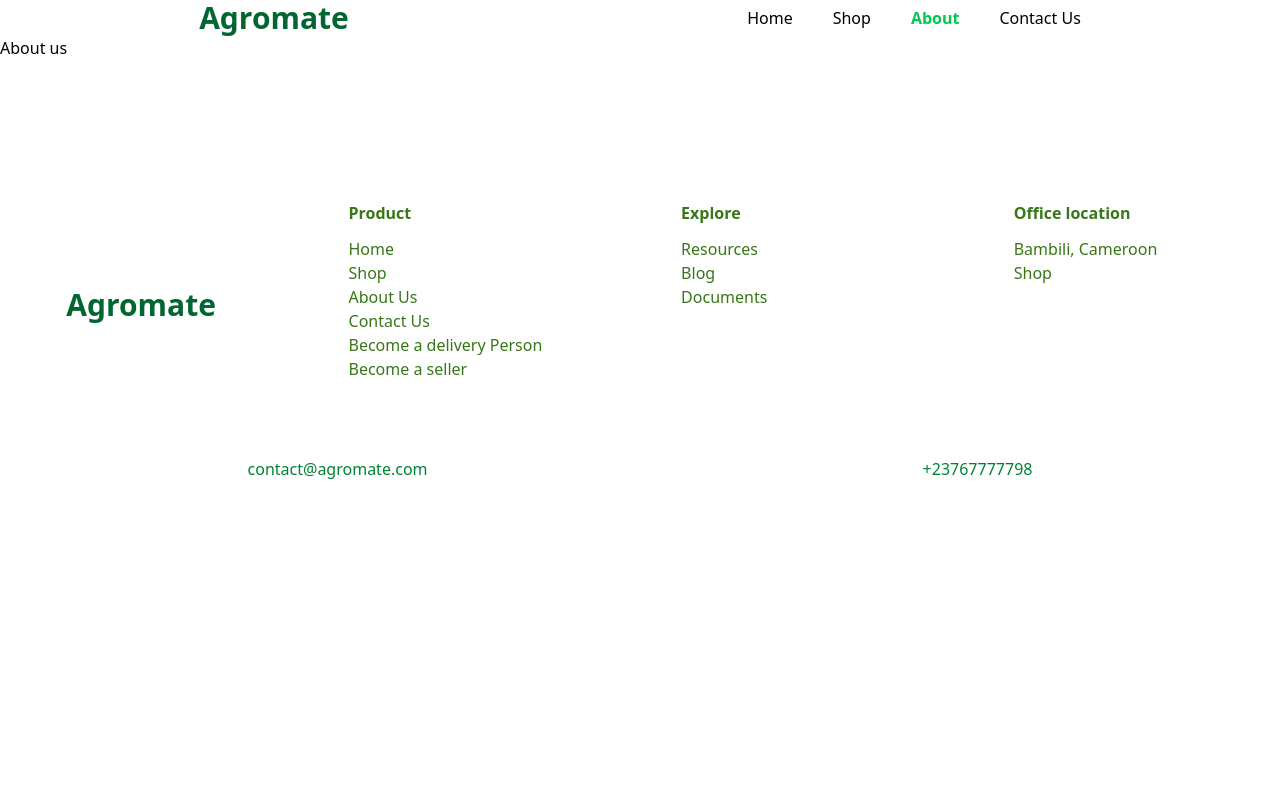
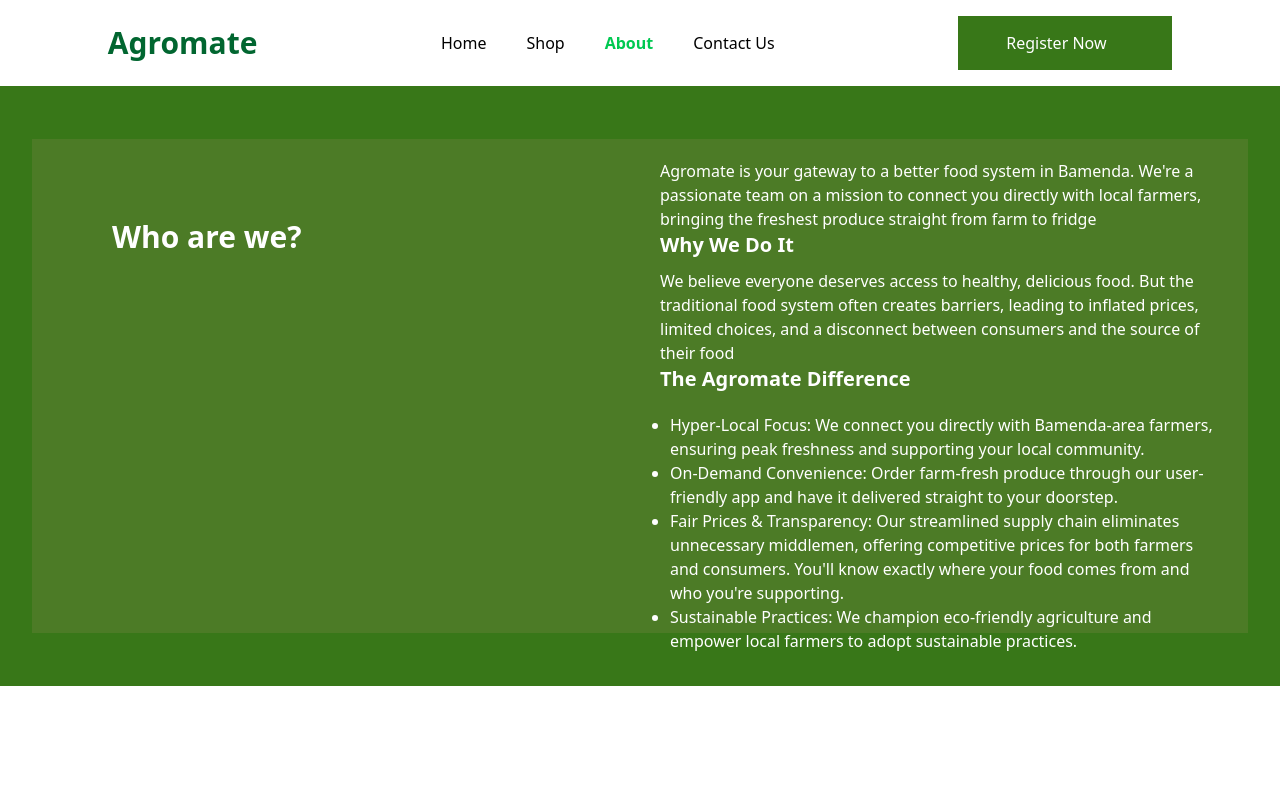
Before and after one commit to bel-konseh/AgroMate, a React (Vite) app: page /about in a window 1280 px wide. Shown: the top 800 px of the page. Built offline with nearby package versions, Linux system fonts and the light colour scheme.

Commit message:
Add about page content

```diff
--- a/src/components/Header.tsx
+++ b/src/components/Header.tsx
@@ -1,8 +1,9 @@
 
 import { NavLink } from "react-router-dom"
+import ButtonGreen from "./ButtonGreen"
 const Header = () => {
   return (
-    <div className=" flex justify-around items-center">
+    <div className=" flex justify-around items-center md:p-4">
       <div className=" text-green-800 font-bold text-3xl">
             Agromate
       </div>
@@ -12,6 +13,7 @@ const Header = () => {
         <li><NavLink to={'/about'} className={({isActive})=>(isActive? "text-green-500 font-bold":"")}>About</NavLink></li>
         <li><NavLink to={'/contact'} className={({isActive})=>(isActive? "text-green-500 font-bold":"")}>Contact Us</NavLink></li>
       </ul>
+      <ButtonGreen title="Register Now" />
     </div>
   )
 }
--- a/src/pages/AboutUs.tsx
+++ b/src/pages/AboutUs.tsx
@@ -1,11 +1,27 @@
-
-import React from 'react'
 
 function AboutUs() {
   return (
-    <div>
-      About us
-    </div>
+    <main className='flex justify-center items-center lg:h-[600px] bg-[#387718]'>
+      <div className='lg:h-[494px] lg:w-[1216px] flex flex-col bg-red-300/10 lg:flex-row text-white w-4/5]'>
+        <div className='p-5 lg:w-1/2 lg:p-20'>
+          <h2 className='font-bold text-3xl'>Who are we?</h2>
+        </div>
+        <div className='lg:w-1/2 p-5 lg:text-[16px]'>
+          <p>Agromate is your gateway to a better food system in Bamenda. We're a passionate team on a mission to connect you directly with local farmers, bringing the freshest produce straight from farm to fridge</p>
+
+          <h2 className='font-semibold text-xl mb-2.5'>Why We Do It</h2>
+          <p>We believe everyone deserves access to healthy, delicious food. But the traditional food system often creates barriers, leading to inflated prices, limited choices, and a disconnect between consumers and the source of their food</p>
+
+          <h3 className='font-semibold text-xl mb-2.5'>The Agromate Difference</h3>
+          <ul className='list-disc p-2.5'>
+            <li>Hyper-Local Focus:  We connect you directly with Bamenda-area farmers, ensuring peak freshness and supporting your local community.</li>
+            <li>On-Demand Convenience:  Order farm-fresh produce through our user-friendly app and have it delivered straight to your doorstep.</li>
+            <li>Fair Prices & Transparency:  Our streamlined supply chain eliminates unnecessary middlemen, offering competitive prices for both farmers and consumers. You'll know exactly where your food comes from and who you're supporting.</li>
+            <li>Sustainable Practices:  We champion eco-friendly agriculture and empower local farmers to adopt sustainable practices.</li>
+          </ul>
+        </div>
+      </div>
+    </main>
   )
 }
 
```
